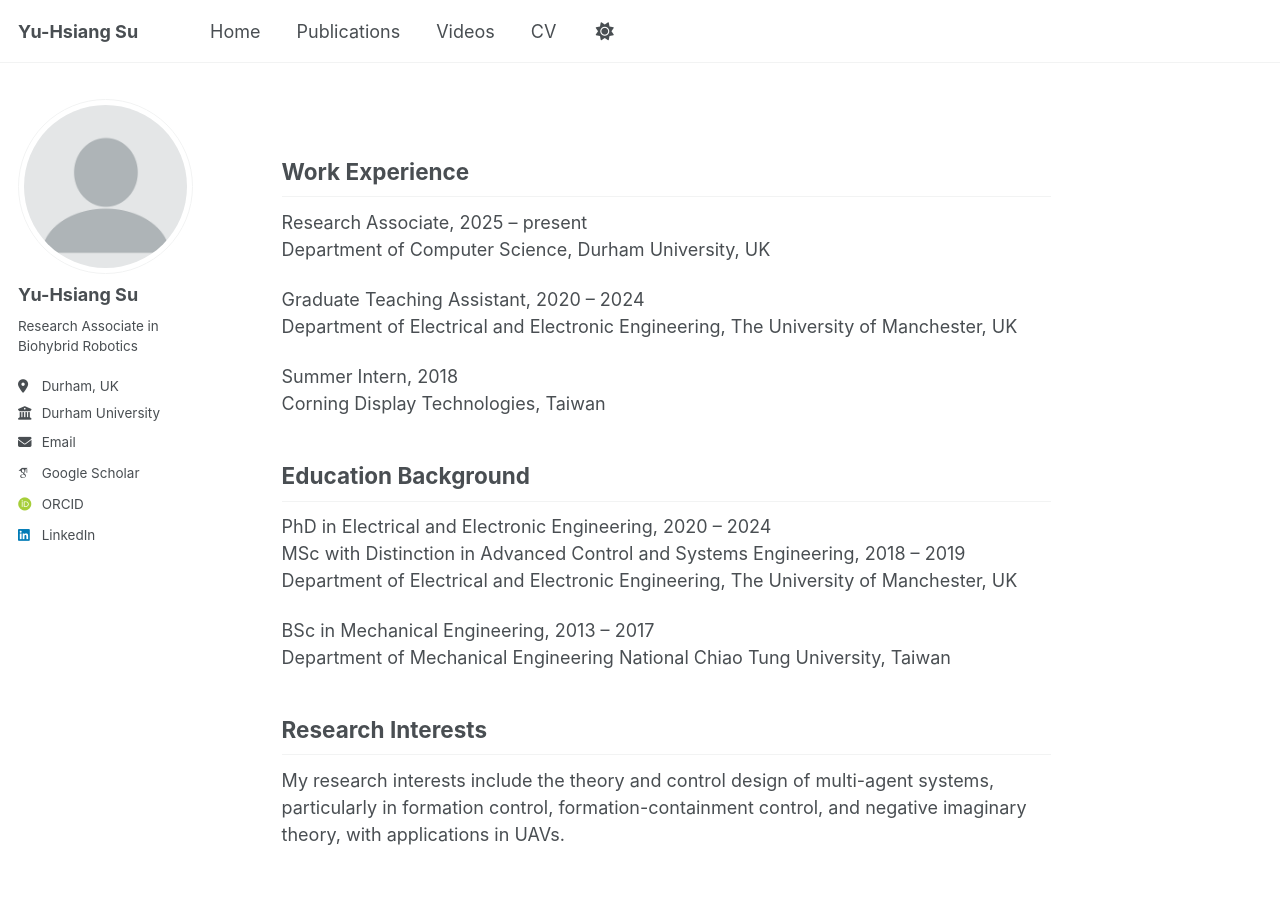
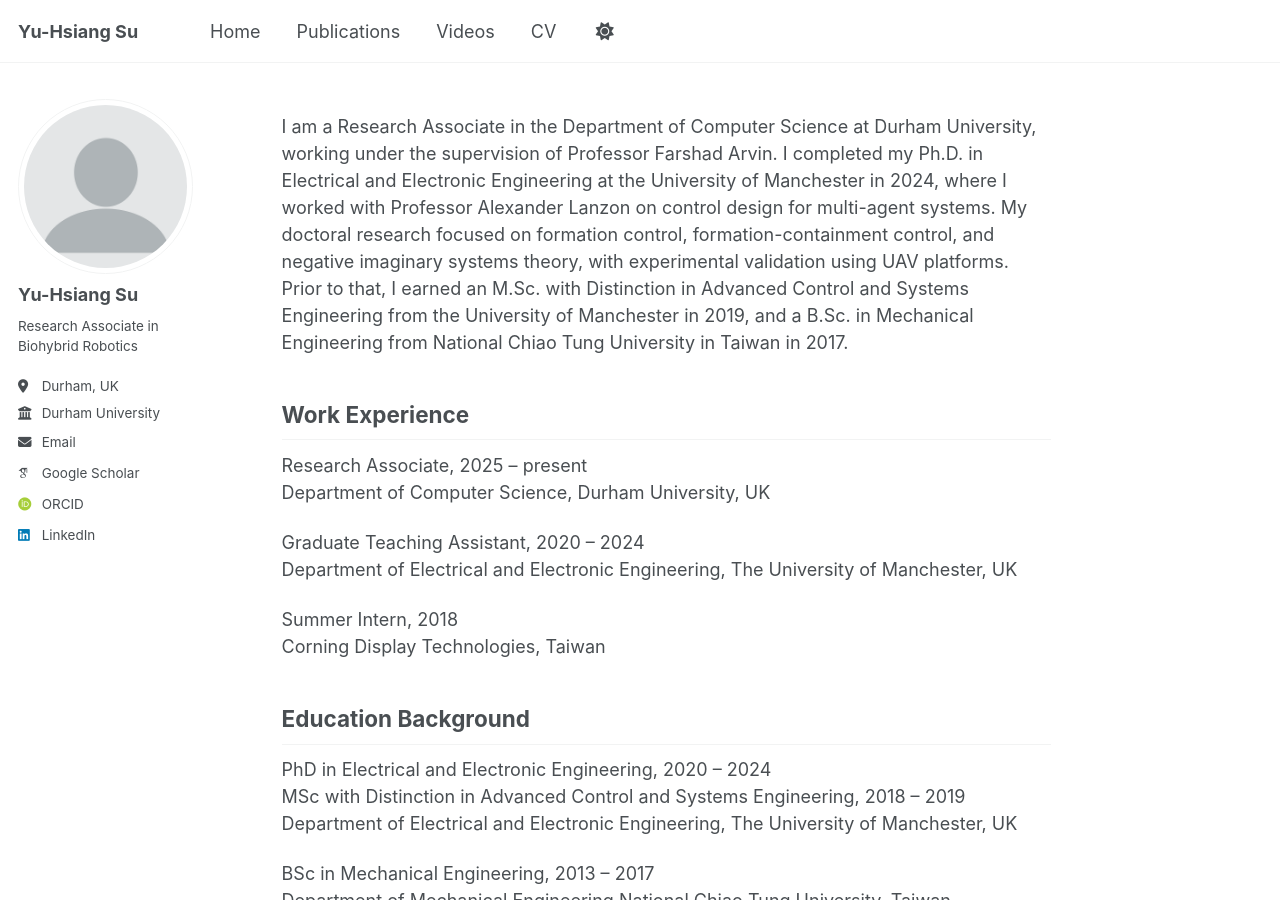
Before and after one commit to yuhsiangdrsu/yuhsiangdrsu.github.io, a Jekyll site: the page built from _pages/about.md, in a window 1280 px wide and 900 px high. Built offline with Jekyll 4.4.1, drawn with Linux system fonts in a browser that asks for light colours; some web fonts are replaced.

Commit message:
about me

```diff
--- a/_pages/about.md
+++ b/_pages/about.md
@@ -6,6 +6,8 @@ redirect_from:
   - /about/
   - /about.html
 ---
+
+I am a Research Associate in the Department of Computer Science at Durham University, working under the supervision of Professor Farshad Arvin. I completed my Ph.D. in Electrical and Electronic Engineering at the University of Manchester in 2024, where I worked with Professor Alexander Lanzon on control design for multi-agent systems. My doctoral research focused on formation control, formation-containment control, and negative imaginary systems theory, with experimental validation using UAV platforms. Prior to that, I earned an M.Sc. with Distinction in Advanced Control and Systems Engineering from the University of Manchester in 2019, and a B.Sc. in Mechanical Engineering from National Chiao Tung University in Taiwan in 2017.
 
 Work Experience
 ------
```
